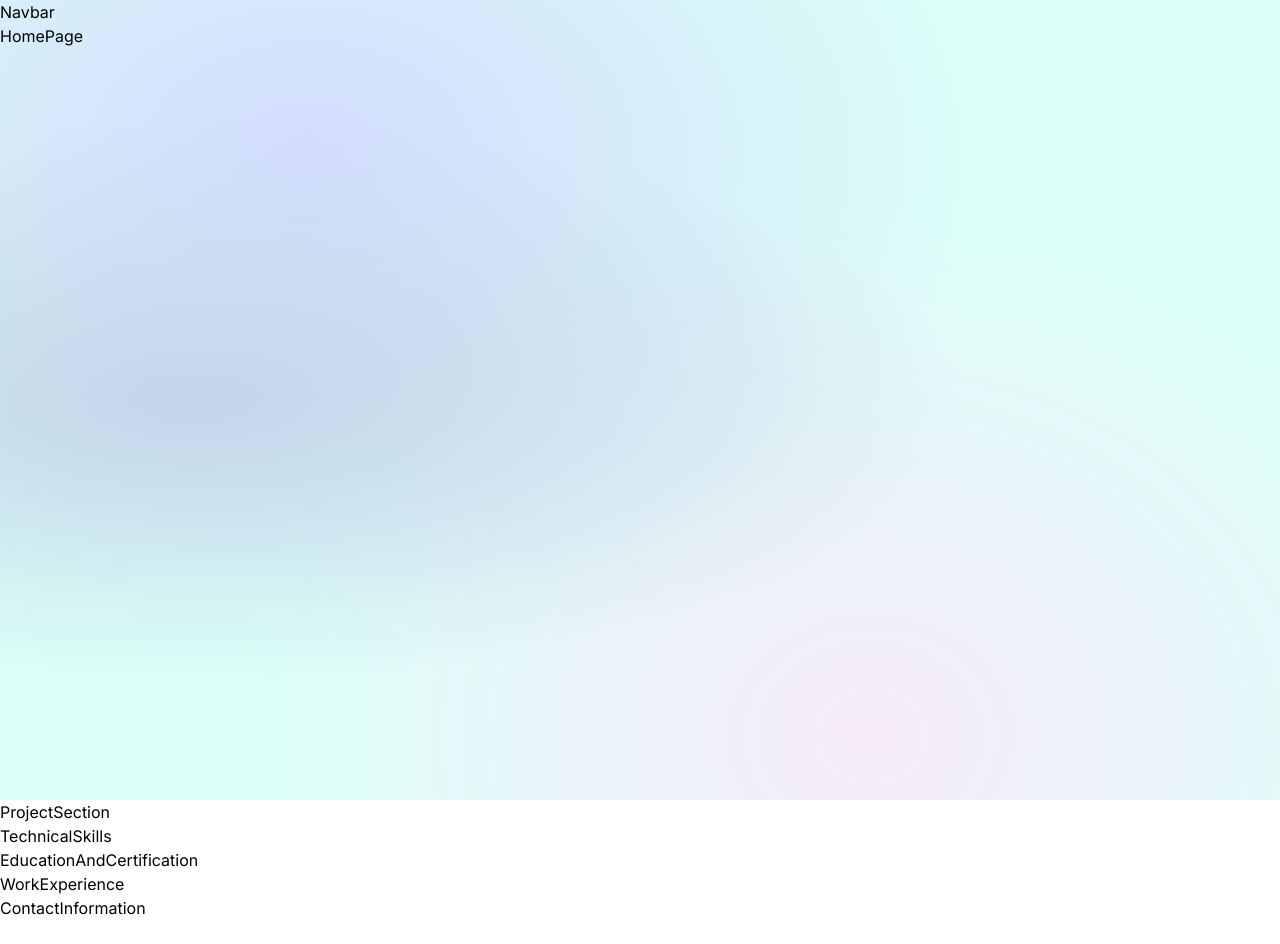
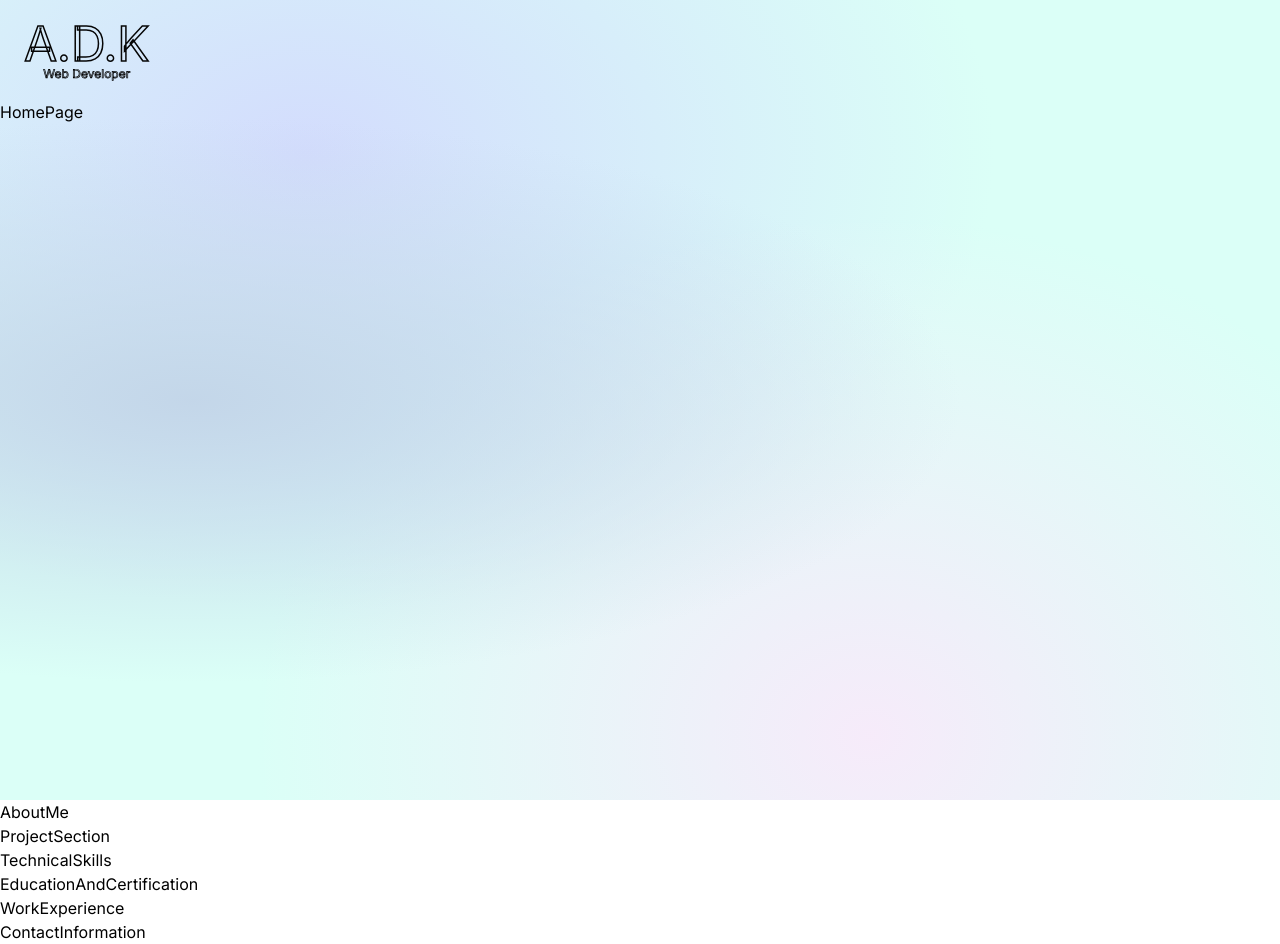
Before and after one commit to Amandeep4567/Amandeep-Portfolio, a React (Vite) app: page / in a window 1280 px wide. Before the commit the page ends 920 px from the top, so only its background shows below. Built offline with nearby package versions, Linux system fonts and the light colour scheme.

Commit message:
feat: code updated

```diff
--- a/src/App.jsx
+++ b/src/App.jsx
@@ -4,6 +4,7 @@ import {
   EducationAndCertification,
   HomePage,
   Navbar,
+  AboutMe,
   Preloader,
   ProjectSection,
   TechnicalSkills,
@@ -13,7 +14,7 @@ import {
 const App = () => (
   <div className="w-full overflow-hidden">
     <div className="home w-full h-screen">
-      <div className="">
+      <div className="pl-6">
         <div className="">
           <Navbar />
         </div>
@@ -28,6 +29,7 @@ const App = () => (
 
     <div className="">
       <div className="">
+        <AboutMe />
         <ProjectSection />
         <TechnicalSkills />
         <EducationAndCertification />
--- /dev/null
+++ b/src/components/AboutMe.jsx
@@ -0,0 +1,7 @@
+import React from "react";
+
+const AboutMe = () => {
+  return <div>AboutMe</div>;
+};
+
+export default AboutMe;
--- a/src/components/Navbar.jsx
+++ b/src/components/Navbar.jsx
@@ -1,7 +1,42 @@
 import React from "react";
 
+export const navLinks = [
+  {
+    id: "homepage",
+    title: "Home",
+  },
+  {
+    id: "aboutme",
+    title: "About",
+  },
+  {
+    id: "project",
+    title: "Project",
+  },
+  {
+    id: "contact",
+    title: "Contact",
+  },
+  {
+    id: "links",
+    title: "Social Links",
+  },
+];
+
 const Navbar = () => {
-  return <div>Navbar</div>;
+  return (
+    <nav className="w-full flex py-5 justify-between items-center navbar">
+      <div>
+        <h1 className="text-5xl main_heading">
+          A.D.K{" "}
+          <p className="text-[12px] flex justify-center web-dev">
+            Web Developer
+          </p>{" "}
+        </h1>
+      </div>
+      <ul className="list-none sm:flex hidden justify-end items-center flex-1"></ul>
+    </nav>
+  );
 };
 
 export default Navbar;
--- a/src/components/index.js
+++ b/src/components/index.js
@@ -2,6 +2,7 @@ import ContactInformation from "./ContactInformation";
 import EducationAndCertification from "./EducationAndCertification";
 import HomePage from "./HomePage";
 import Navbar from "./Navbar";
+import AboutMe from "./AboutMe";
 import Preloader from "./Preloader";
 import ProjectSection from "./ProjectSection";
 import TechnicalSkills from "./TechnicalSkills";
@@ -12,6 +13,7 @@ export {
   EducationAndCertification,
   HomePage,
   Navbar,
+  AboutMe,
   Preloader,
   ProjectSection,
   TechnicalSkills,
--- a/src/index.css
+++ b/src/index.css
@@ -15,6 +15,18 @@ body {
   font-family: "Inter", sans-serif;
 }
 
+/* Navbar */
+
+.main_heading {
+  -webkit-text-stroke: 1.5px rgb(6, 6, 6);
+  -webkit-text-fill-color: transparent;
+}
+
+.web-dev {
+  -webkit-text-stroke: 0.7px rgb(0, 0, 0);
+  -webkit-text-fill-color: transparent;
+}
+
 .home {
   background-color: hsla(166, 100%, 93%, 1);
   background-image: radial-gradient(
```
